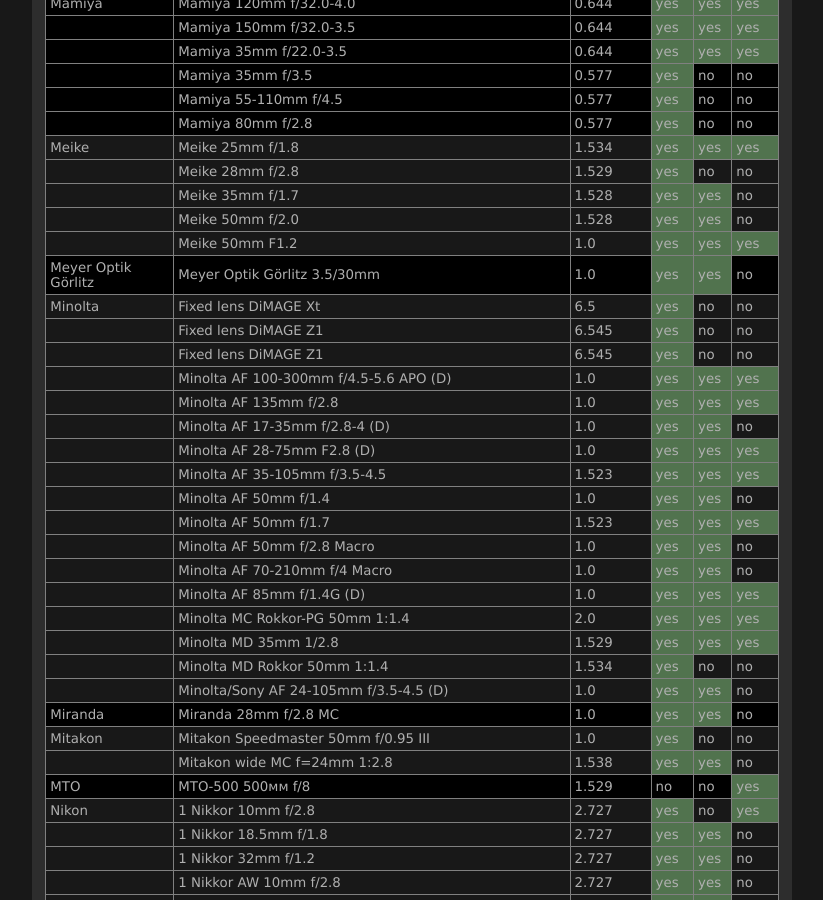
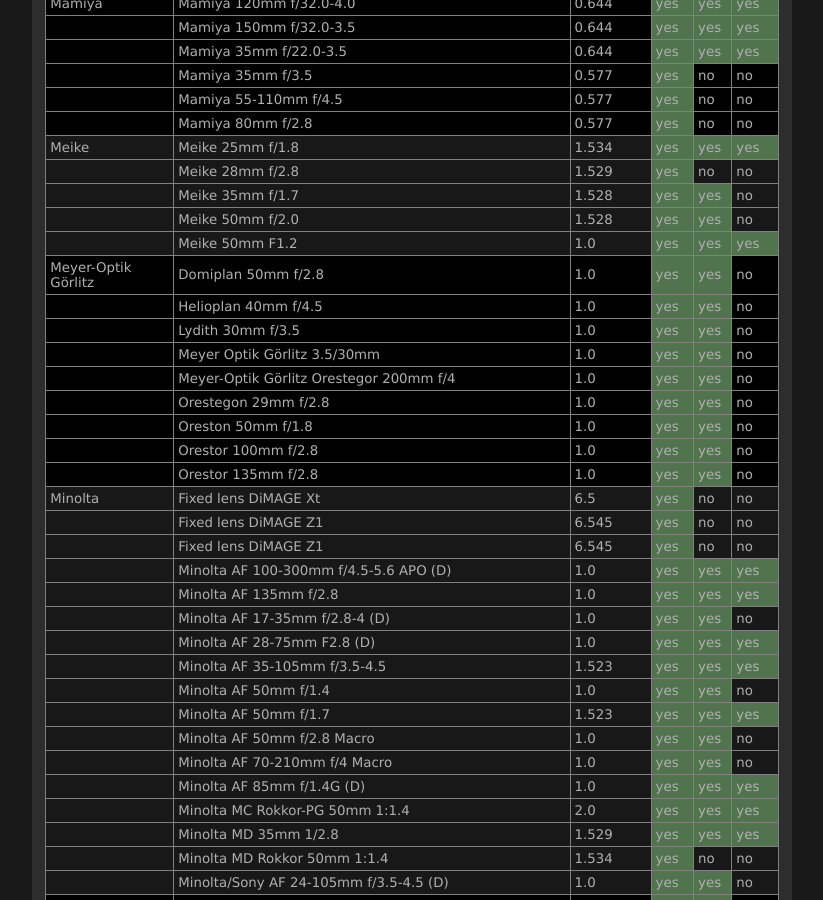
Before and after one commit to lensfun/lensfun.github.io, a Jekyll site: the page built from _posts/lenslist/2999-12-31-Lenslist-master.md, in a window 1280 px wide and 900 px high, scrolled down 10329 px. Shown: the whole window, without its empty margins (284-1107 px from the left). Built offline with Jekyll 4.4.1, drawn with Linux system fonts in a browser that asks for light colours.

Commit message:
Update master lens list from GitHub Actions

```diff
--- a/_posts/lenslist/2999-12-31-Lenslist-master.md
+++ b/_posts/lenslist/2999-12-31-Lenslist-master.md
@@ -428,7 +428,15 @@ This list was generated on 2024-11-22 from current Lensfun sources. Your Lensfun
 <tr class="lenslist-bg2"><td></td><td>Meike 35mm f/1.7</td><td>1.528</td><td class="lenslist-highlight lenslist-check">yes</td><td class="lenslist-highlight lenslist-check">yes</td><td class="lenslist-check">no</td></tr>
 <tr class="lenslist-bg2"><td></td><td>Meike 50mm f/2.0</td><td>1.528</td><td class="lenslist-highlight lenslist-check">yes</td><td class="lenslist-highlight lenslist-check">yes</td><td class="lenslist-check">no</td></tr>
 <tr class="lenslist-bg2"><td></td><td>Meike 50mm F1.2</td><td>1.0</td><td class="lenslist-highlight lenslist-check">yes</td><td class="lenslist-highlight lenslist-check">yes</td><td class="lenslist-highlight lenslist-check">yes</td></tr>
-<tr class="lenslist-bg1"><td>Meyer Optik Görlitz</td><td>Meyer Optik Görlitz 3.5/30mm</td><td>1.0</td><td class="lenslist-highlight lenslist-check">yes</td><td class="lenslist-highlight lenslist-check">yes</td><td class="lenslist-check">no</td></tr>
+<tr class="lenslist-bg1"><td>Meyer-Optik Görlitz</td><td>Domiplan 50mm f/2.8</td><td>1.0</td><td class="lenslist-highlight lenslist-check">yes</td><td class="lenslist-highlight lenslist-check">yes</td><td class="lenslist-check">no</td></tr>
+<tr class="lenslist-bg1"><td></td><td>Helioplan 40mm f/4.5</td><td>1.0</td><td class="lenslist-highlight lenslist-check">yes</td><td class="lenslist-highlight lenslist-check">yes</td><td class="lenslist-check">no</td></tr>
+<tr class="lenslist-bg1"><td></td><td>Lydith 30mm f/3.5</td><td>1.0</td><td class="lenslist-highlight lenslist-check">yes</td><td class="lenslist-highlight lenslist-check">yes</td><td class="lenslist-check">no</td></tr>
+<tr class="lenslist-bg1"><td></td><td>Meyer Optik Görlitz 3.5/30mm</td><td>1.0</td><td class="lenslist-highlight lenslist-check">yes</td><td class="lenslist-highlight lenslist-check">yes</td><td class="lenslist-check">no</td></tr>
+<tr class="lenslist-bg1"><td></td><td>Meyer-Optik Görlitz Orestegor 200mm f/4</td><td>1.0</td><td class="lenslist-highlight lenslist-check">yes</td><td class="lenslist-highlight lenslist-check">yes</td><td class="lenslist-check">no</td></tr>
+<tr class="lenslist-bg1"><td></td><td>Orestegon 29mm f/2.8</td><td>1.0</td><td class="lenslist-highlight lenslist-check">yes</td><td class="lenslist-highlight lenslist-check">yes</td><td class="lenslist-check">no</td></tr>
+<tr class="lenslist-bg1"><td></td><td>Oreston 50mm f/1.8</td><td>1.0</td><td class="lenslist-highlight lenslist-check">yes</td><td class="lenslist-highlight lenslist-check">yes</td><td class="lenslist-check">no</td></tr>
+<tr class="lenslist-bg1"><td></td><td>Orestor 100mm f/2.8</td><td>1.0</td><td class="lenslist-highlight lenslist-check">yes</td><td class="lenslist-highlight lenslist-check">yes</td><td class="lenslist-check">no</td></tr>
+<tr class="lenslist-bg1"><td></td><td>Orestor 135mm f/2.8</td><td>1.0</td><td class="lenslist-highlight lenslist-check">yes</td><td class="lenslist-highlight lenslist-check">yes</td><td class="lenslist-check">no</td></tr>
 <tr class="lenslist-bg2"><td>Minolta</td><td>Fixed lens DiMAGE Xt</td><td>6.5</td><td class="lenslist-highlight lenslist-check">yes</td><td class="lenslist-check">no</td><td class="lenslist-check">no</td></tr>
 <tr class="lenslist-bg2"><td></td><td>Fixed lens DiMAGE Z1</td><td>6.545</td><td class="lenslist-highlight lenslist-check">yes</td><td class="lenslist-check">no</td><td class="lenslist-check">no</td></tr>
 <tr class="lenslist-bg2"><td></td><td>Fixed lens DiMAGE Z1</td><td>6.545</td><td class="lenslist-highlight lenslist-check">yes</td><td class="lenslist-check">no</td><td class="lenslist-check">no</td></tr>
```
